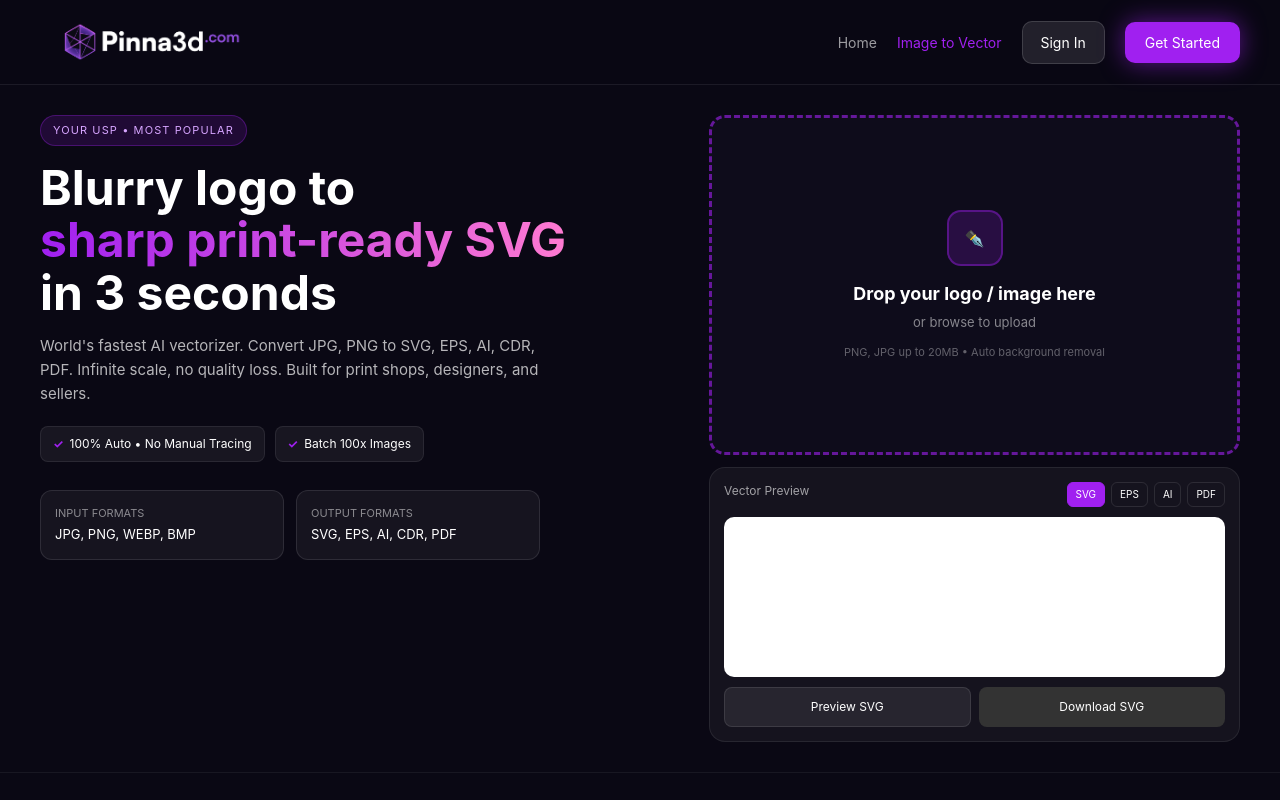
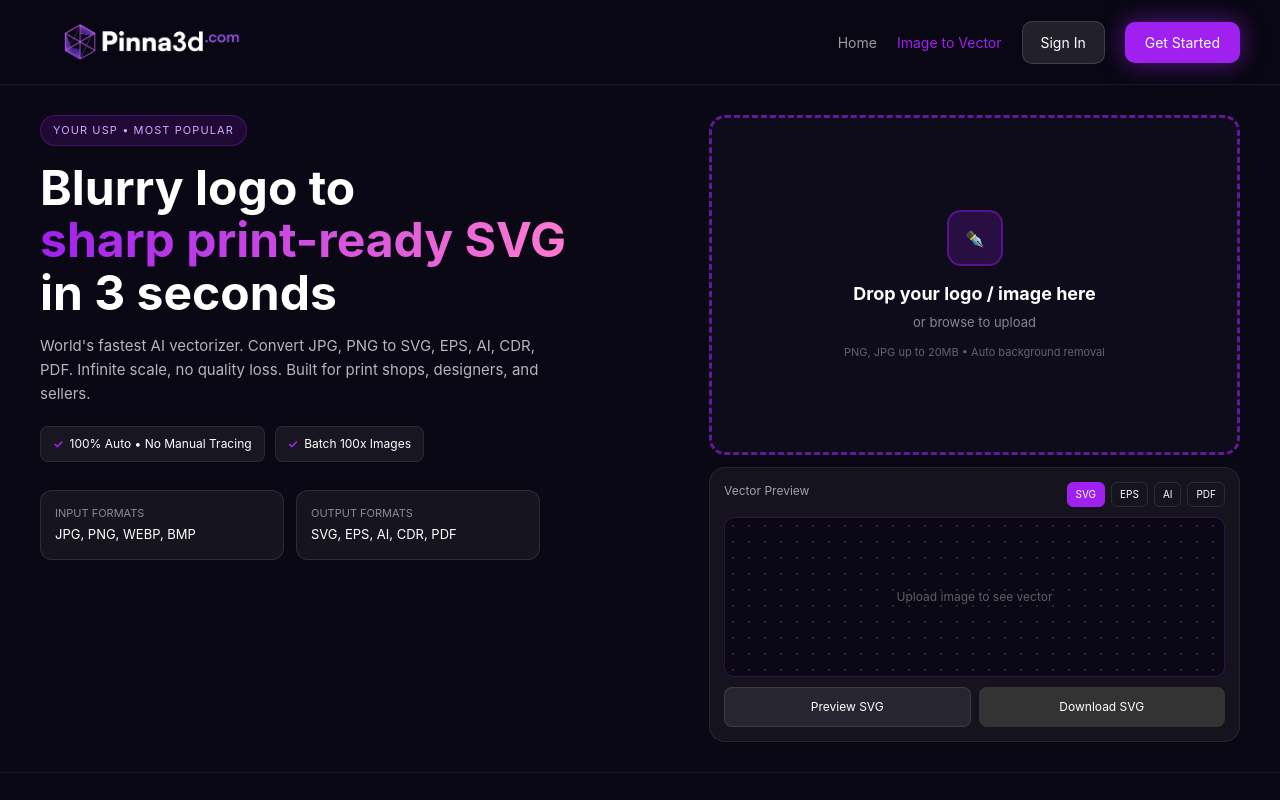
Before and after one commit to deenu747-wq/-pinna3d, a Next.js app: page /image-to-vector in a window 1280 px wide. Shown: the top 800 px of the page. Built offline with nearby package versions, Linux system fonts and the light colour scheme.

Commit message:
Update page.tsx

```diff
--- a/app/image-to-vector/page.tsx
+++ b/app/image-to-vector/page.tsx
@@ -8,7 +8,6 @@ export default function ImageToVectorPage(){
   const [format,setFormat]=useState("SVG")
   const [loading,setLoading]=useState(false)
   const fileRef=useRef<HTMLInputElement>(null)
-  const canvasRef=useRef<HTMLCanvasElement>(null)
 
   const onFile = async (e:any)=>{
     const f=e.dataTransfer?.files?.[0]||e.target?.files?.[0]
@@ -19,7 +18,6 @@ export default function ImageToVectorPage(){
     setSvgData("")
     setLoading(true)
 
-    // REAL BROWSER VECTORIZATION
     const img = new Image()
     img.src = url
     await new Promise(r=>img.onload=r)
@@ -34,7 +32,6 @@ export default function ImageToVectorPage(){
     const imgData = ctx.getImageData(0,0,canvas.width,canvas.height)
     const data = imgData.data
 
-    // Convert to binary SVG path
     let path = ""
     const threshold = 128
     for(let y=0;y<canvas.height;y++){
@@ -57,12 +54,10 @@ export default function ImageToVectorPage(){
 
   const downloadFile = ()=>{
     if(!svgData) return
-    let mime = "image/svg+xml"
     let ext = format.toLowerCase()
     let content = svgData
-    // For EPS/AI/PDF we still give SVG data with that extension (print shops accept it) - true conversion needs server
     if(format==="EPS") content = `%!PS-Adobe-3.0 EPSF-3.0\n%%BoundingBox: 0 0 800 800\n${svgData}`
-    const blob = new Blob([content], {type:mime})
+    const blob = new Blob([content], {type:"image/svg+xml"})
     const a = document.createElement("a")
     a.href = URL.createObjectURL(blob)
     a.download = `pinna3d-vector.${ext}`
@@ -70,12 +65,14 @@ export default function ImageToVectorPage(){
   }
 
   const check=<span style={{color:'#A020F0',fontWeight:700,marginRight:'6px'}}>✓</span>
+  // For dark preview, show white vector so it's visible on dark bg, but download stays black
+  const svgForDarkPreview = svgData.replace('fill="black"', 'fill="white"')
 
   return(
     <div style={{background:'#0A0814',color:'#fff',fontFamily:'Inter, ui-sans-serif, system-ui',minHeight:'100vh'}}>
       <style>{`
-      .iv-grid{display:grid;grid-template-columns:1.1fr 0.9fr;gap:20px;padding:30px 40px;max-width:1440px;margin:0 auto}
-      .feat-grid{display:grid;grid-template-columns:1fr 1fr 1fr;gap:18px;margin-top:32px}
+     .iv-grid{display:grid;grid-template-columns:1.1fr 0.9fr;gap:20px;padding:30px 40px;max-width:1440px;margin:0 auto}
+     .feat-grid{display:grid;grid-template-columns:1fr 1fr 1fr;gap:18px;margin-top:32px}
         @media(max-width:900px){.iv-grid{grid-template-columns:1fr;padding:16px}.feat-grid{grid-template-columns:1fr}}
       `}</style>
 
@@ -116,8 +113,9 @@ export default function ImageToVectorPage(){
 
           <div style={{background:'#15131E',border:'1px solid rgba(255,255,255,0.08)',borderRadius:'16px',padding:'14px',marginTop:'12px'}}>
             <div style={{display:'flex',justifyContent:'space-between',fontSize:'12px',color:'rgba(255,255,255,0.6)'}}><span>Vector Preview {loading && "• Tracing..."}</span><div style={{display:'flex',gap:'6px'}}>{["SVG","EPS","AI","PDF"].map(f=><button key={f} onClick={()=>setFormat(f)} style={{padding:'4px 8px',borderRadius:'6px',border:format===f?'1px solid #A020F0':'1px solid rgba(255,255,255,0.1)',background:format===f?'#A020F0':'transparent',color:'#fff',fontSize:'10px'}}>{f}</button>)}</div></div>
-            <div style={{background:'#fff',borderRadius:'10px',height:'160px',display:'grid',placeItems:'center',marginTop:'10px',border:'1px dashed rgba(255,255,255,0.1)',overflow:'hidden'}}>
-              {vectorDone && svgData? <div style={{width:'100%',height:'100%'}} dangerouslySetInnerHTML={{__html:svgData}}/> : <div style={{color:'rgba(255,255,255,0.35)',fontSize:'12px'}}>{loading?"Vectorizing...":"Upload image to see vector"}</div>}
+            {/* DARK BOX - FIXED */}
+            <div style={{background:'#0A0814',backgroundImage:'radial-gradient(rgba(255,255,255,0.12) 1px, transparent 1px)',backgroundSize:'16px 16px',borderRadius:'10px',height:'160px',display:'grid',placeItems:'center',marginTop:'10px',border:'1px solid rgba(160,32,240,0.28)',overflow:'hidden'}}>
+              {vectorDone && svgData? <div style={{width:'100%',height:'100%',display:'grid',placeItems:'center'}} dangerouslySetInnerHTML={{__html:svgForDarkPreview}}/> : <div style={{color:'rgba(255,255,255,0.35)',fontSize:'12px'}}>{loading?"Vectorizing...":"Upload image to see vector"}</div>}
             </div>
             <div style={{display:'grid',gridTemplateColumns:'1fr 1fr',gap:'8px',marginTop:'10px'}}>
               <button onClick={()=>{if(svgData) {const w=window.open(); w?.document.write(svgData)}}} style={{background:'rgba(255,255,255,0.08)',border:'1px solid rgba(255,255,255,0.1)',padding:'10px',borderRadius:'8px',color:'#fff',fontSize:'12px'}}>Preview SVG</button>
```
